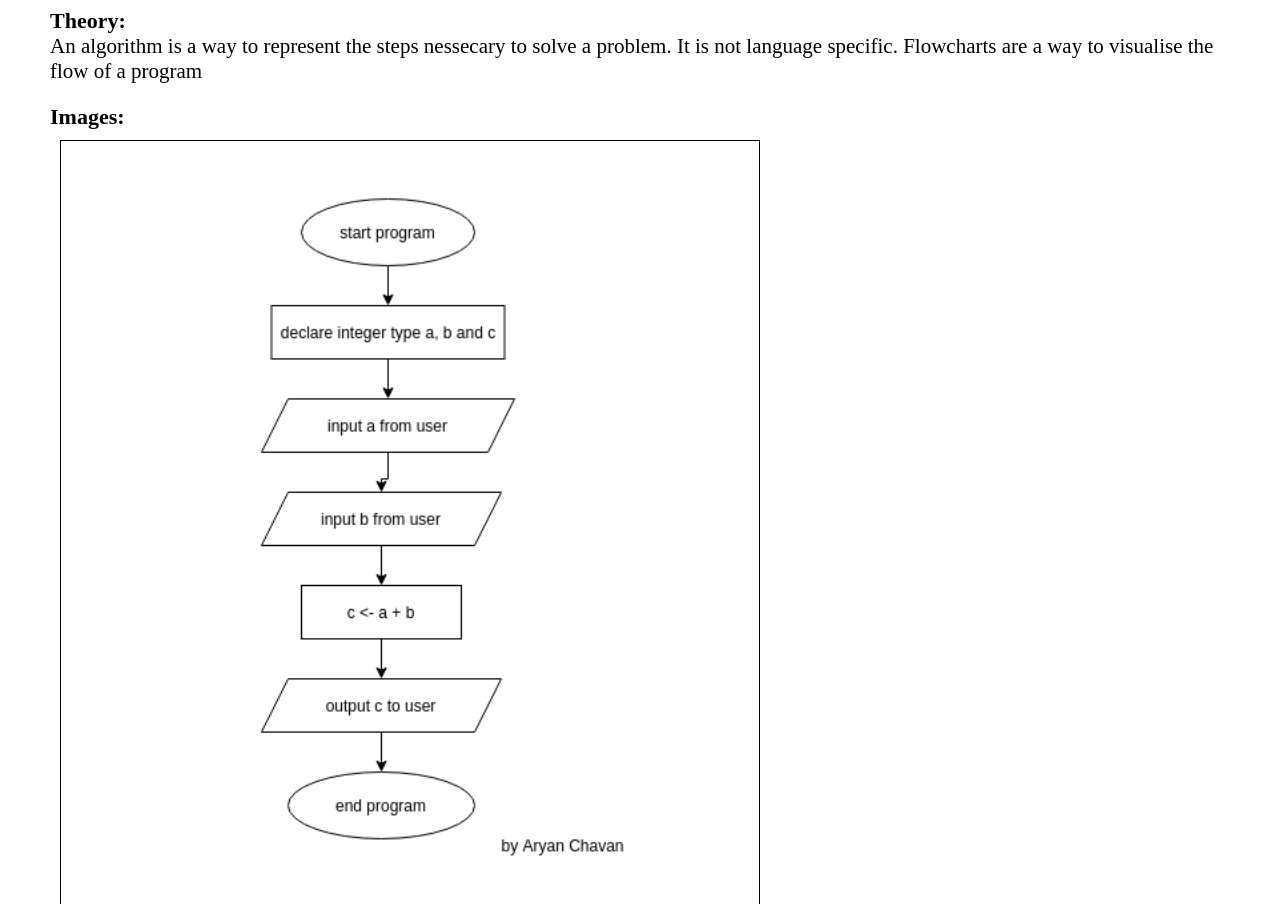
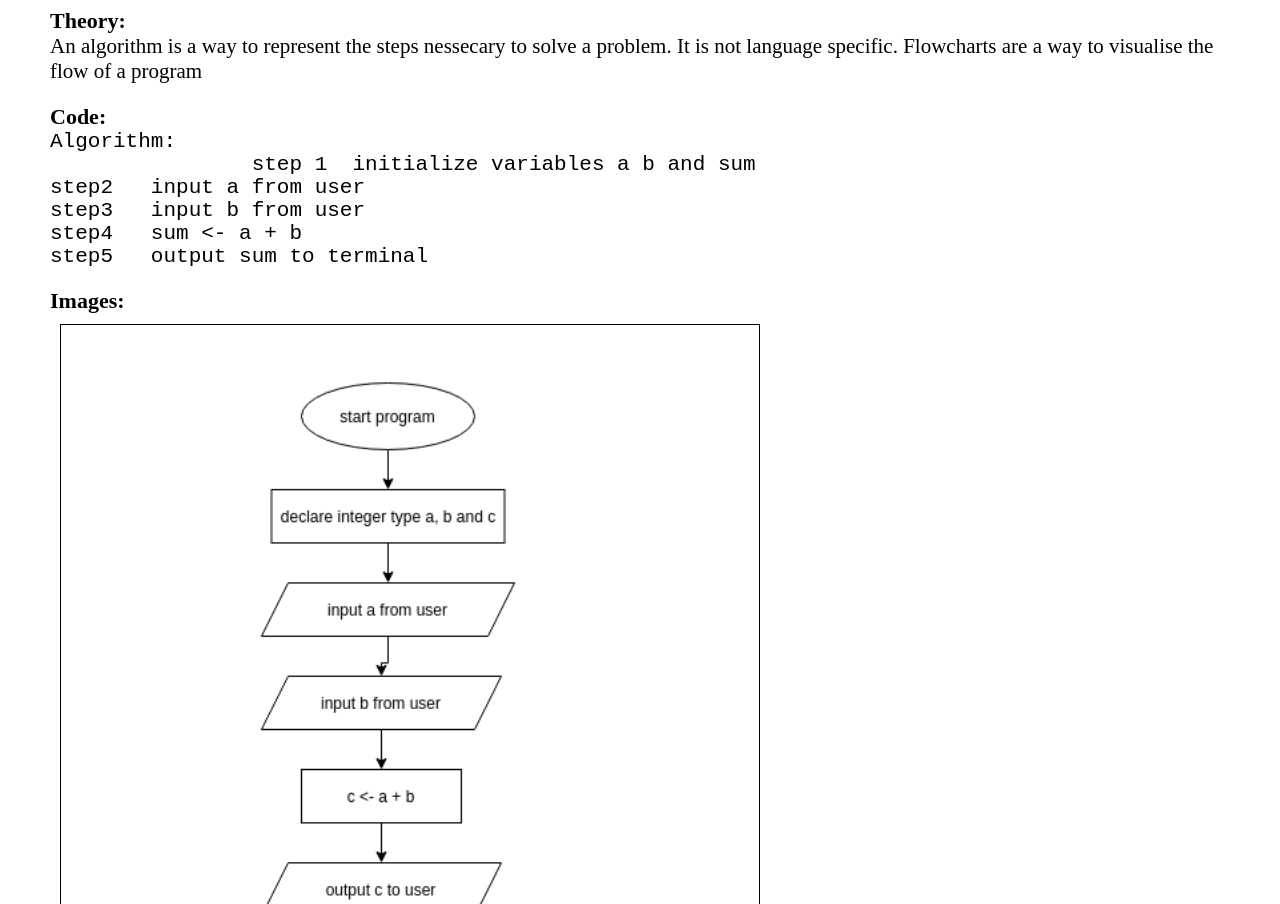
Before and after one commit to ac2302/fe-c-practicals-writeup, a React (Create React App) app: page / in a window 1280 px wide. Shown: the part 1040-1944 px from the top of the page. Built offline with nearby package versions, Linux system fonts and the light colour scheme.

Commit message:
add algo in exp 1

```diff
--- a/src/data/practicals.js
+++ b/src/data/practicals.js
@@ -5,7 +5,15 @@ const practicals = [
 		aim: "Write an algorithm and draw flowchart:To add any 2 numbers",
 		theory:
 			"An algorithm is a way to represent the steps nessecary to solve a problem. It is not language specific. Flowcharts are a way to visualise the flow of a program",
-		images: [{ uri: "/img/p1/flow.png", caption: "flowchart to add 2 numbers" }],
+		code: `Algorithm:
+		step 1	initialize variables a b and sum
+step2	input a from user
+step3	input b from user
+step4	sum <- a + b
+step5	output sum to terminal`,
+		images: [
+			{ uri: "/img/p1/flow.png", caption: "flowchart to add 2 numbers" },
+		],
 		conclusion:
 			"I learned how to write an algorithm to add 2 numbers and to draw a flowchart to represent the flow of the program",
 	},
```
